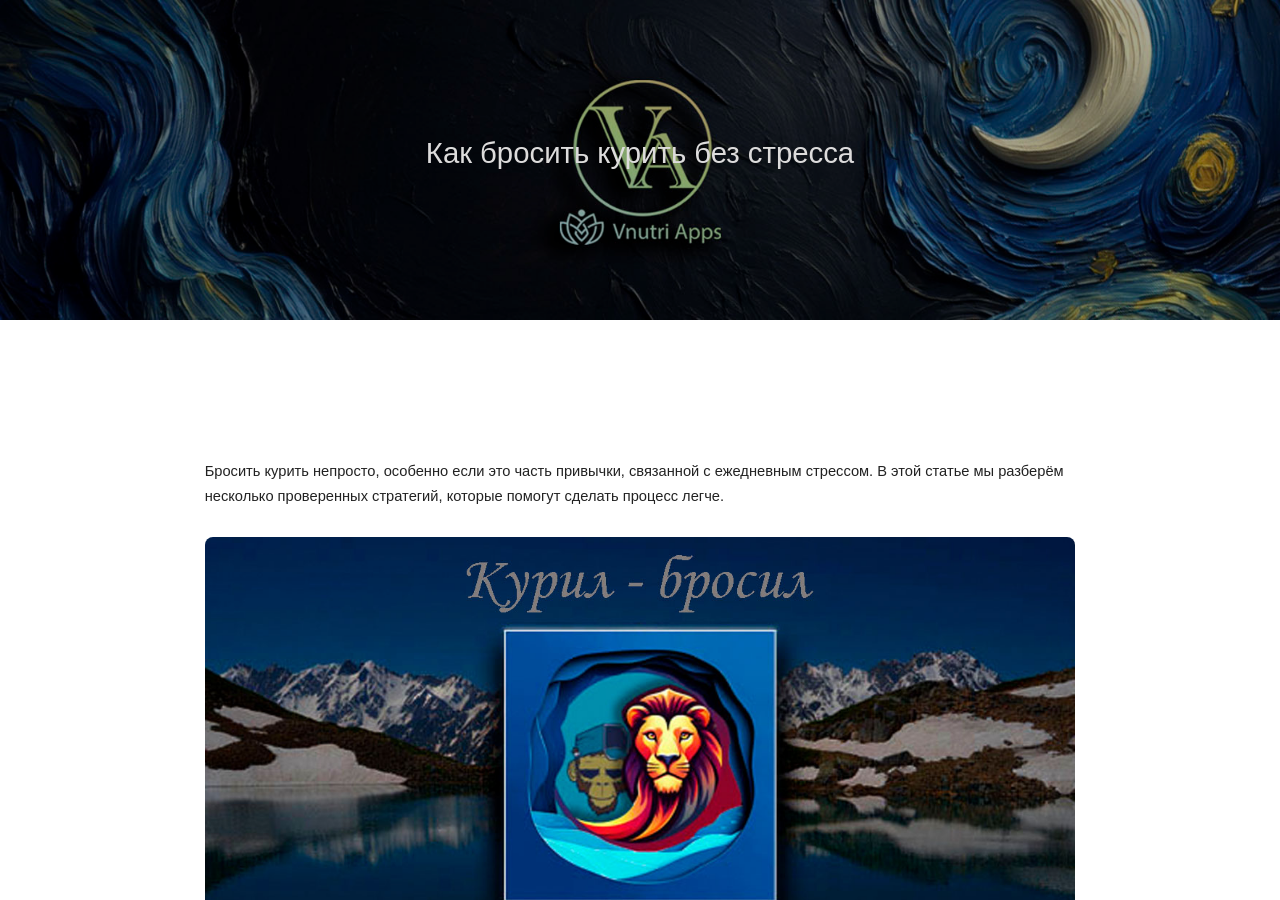
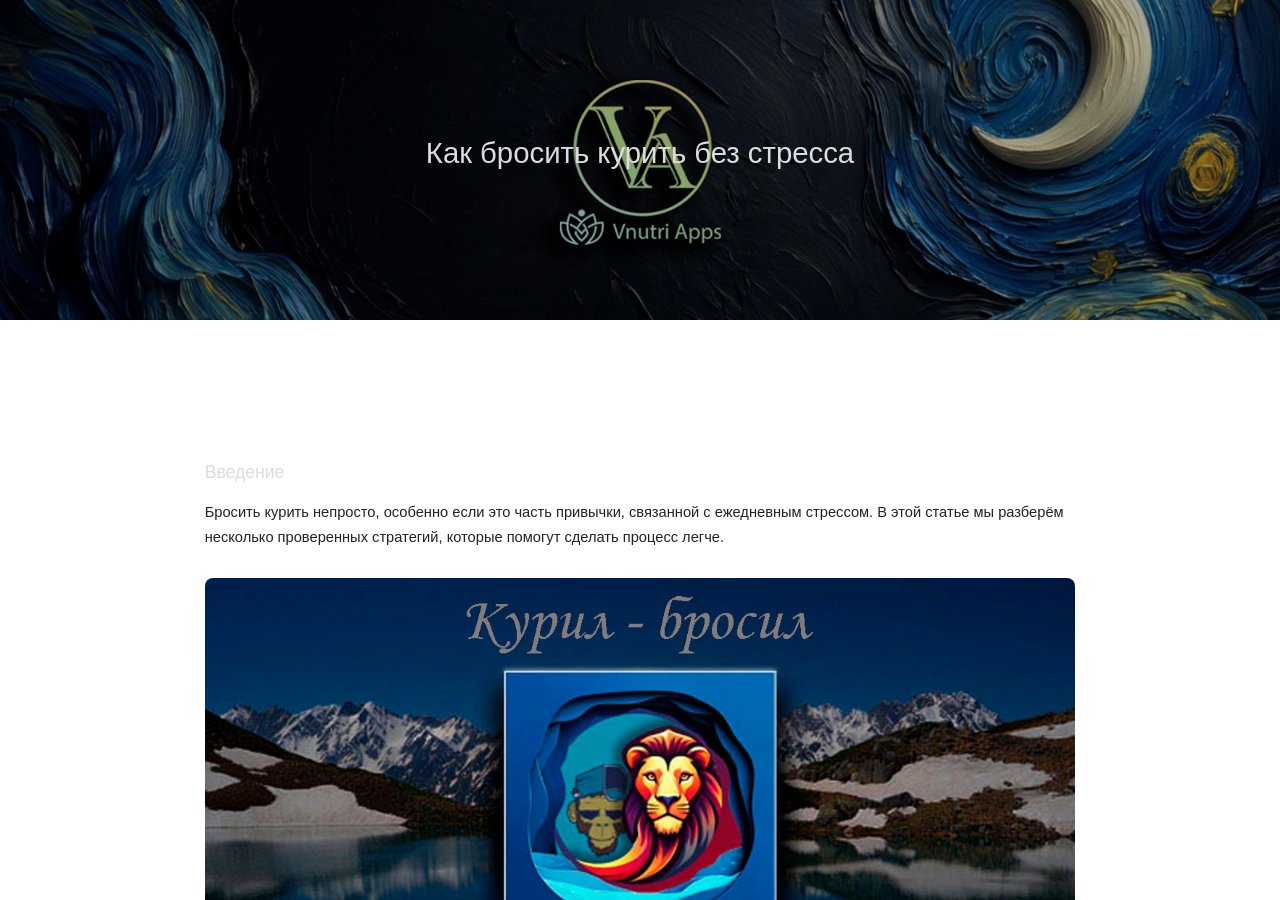
Before and after one commit to Nikmi101/stab-domen, a Jekyll site: the page built from _posts/2025-08-29-brosit-kurit-pervye-shagi.md, in a window 1280 px wide and 900 px high. Built offline with Jekyll 4.4.1, drawn with Linux system fonts in a browser that asks for light colours.

Commit message:
Update 2025-08-29-brosit-kurit-pervye-shagi.md

```diff
--- a/_posts/2025-08-29-brosit-kurit-pervye-shagi.md
+++ b/_posts/2025-08-29-brosit-kurit-pervye-shagi.md
@@ -16,6 +16,8 @@ recommended_app:
   rustore_link: "https://rustore.ru/app/kuril-brosil"
   landing_link: "https://vnutriapps.ru/brosit-kurit.html"
 ---
+# Введение
+
 Бросить курить непросто, особенно если это часть привычки, связанной с ежедневным стрессом. В этой статье мы разберём несколько проверенных стратегий, которые помогут сделать процесс легче.
 
 ![Пример картинки]( /images/image_kurilbrosil.jpg "Путь к свободе от никотина")
```
